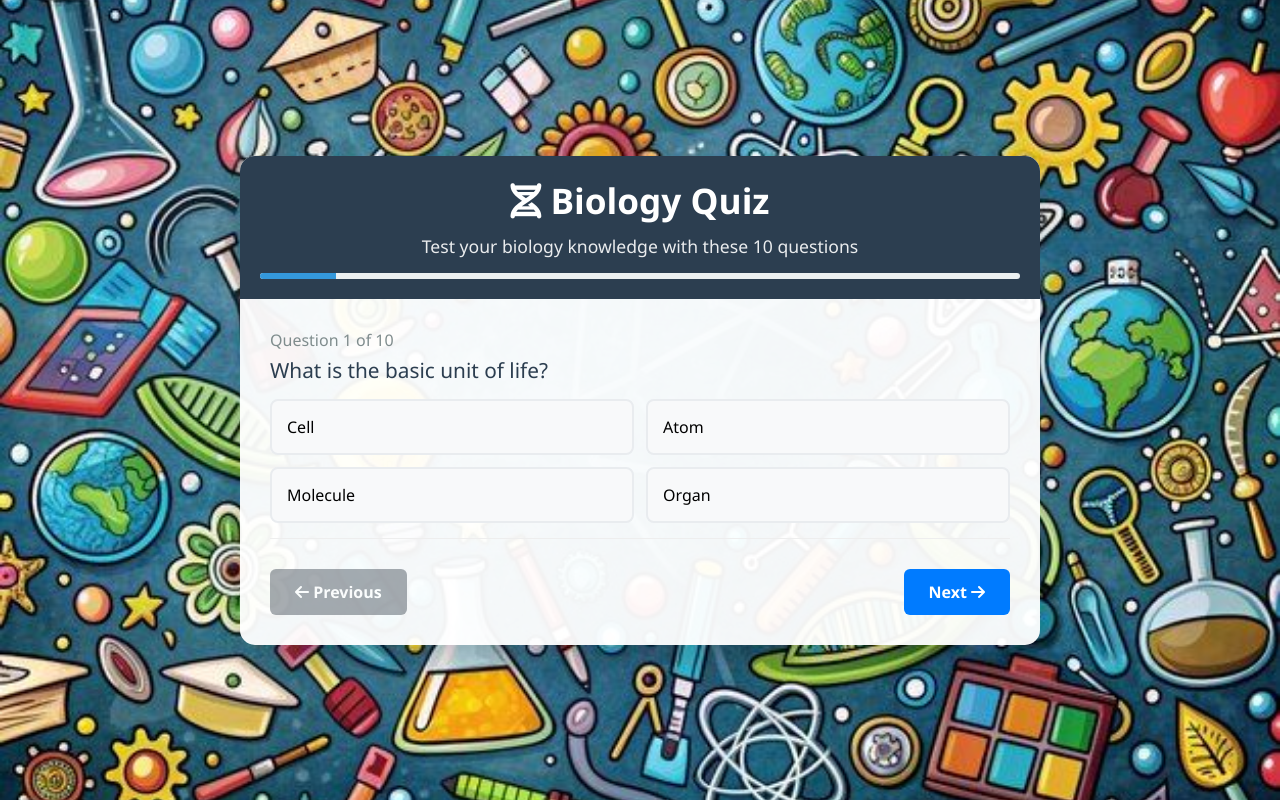
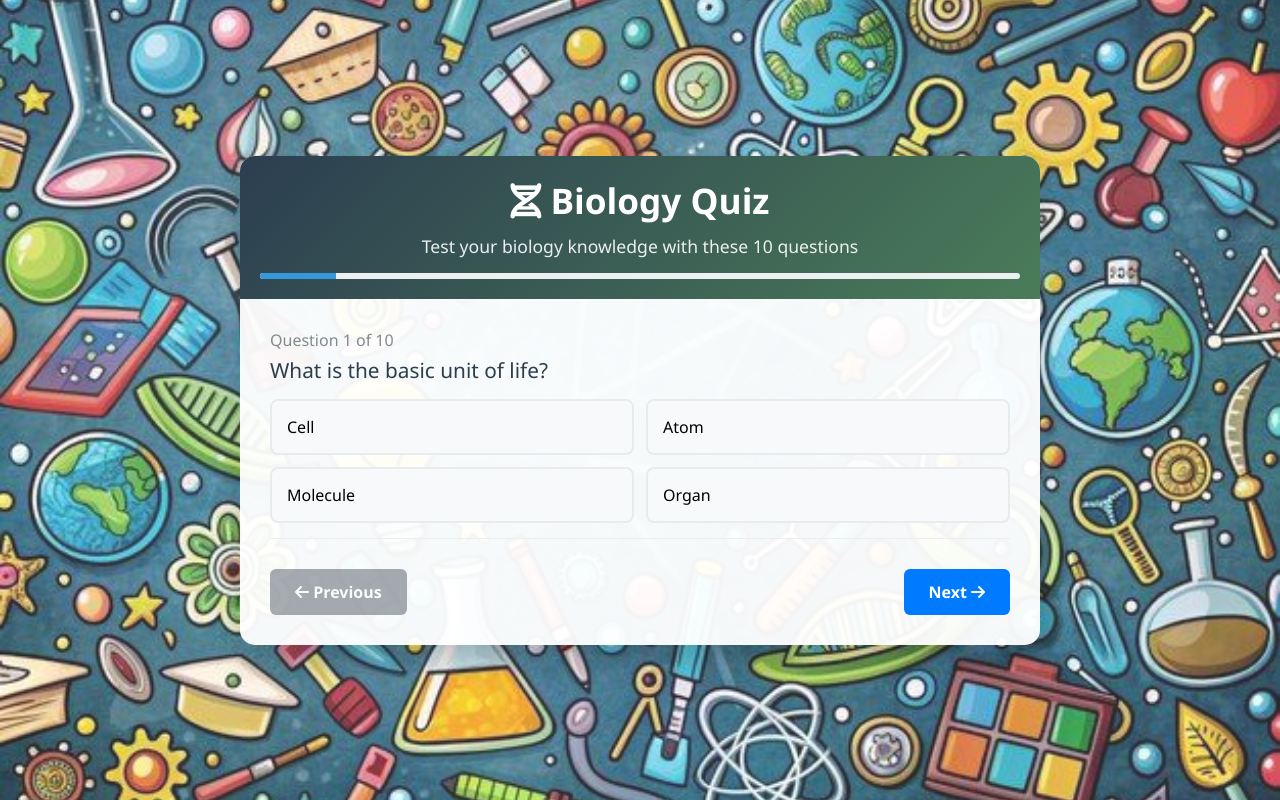
Before and after one commit to Sawdah12/Quiz, a plain HTML site: page biology.html in a window 1280 px wide. Drawn offline with Linux system fonts and the light colour scheme.

Commit message:
Update biology.html

```diff
--- a/biology.html
+++ b/biology.html
@@ -22,6 +22,19 @@
             background-size: cover;
             background-attachment: fixed;
             padding: 20px;
+            position: relative;
+        }
+
+        /* Add an overlay to ensure text readability */
+        body::before {
+            content: '';
+            position: absolute;
+            top: 0;
+            left: 0;
+            width: 100%;
+            height: 100%;
+            background: rgba(255, 255, 255, 0.15);
+            z-index: -1;
         }
 
         .quiz-container {
@@ -34,7 +47,7 @@
         }
 
         .quiz-header {
-            background: #2c3e50;
+            background: linear-gradient(135deg, #2c3e50 0%, #4a7c59 100%);
             color: white;
             padding: 20px;
             text-align: center;
```
Lines whose indentation alone changed are shown as unchanged.
